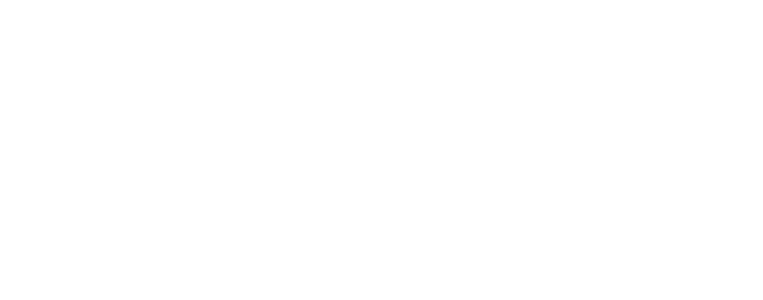
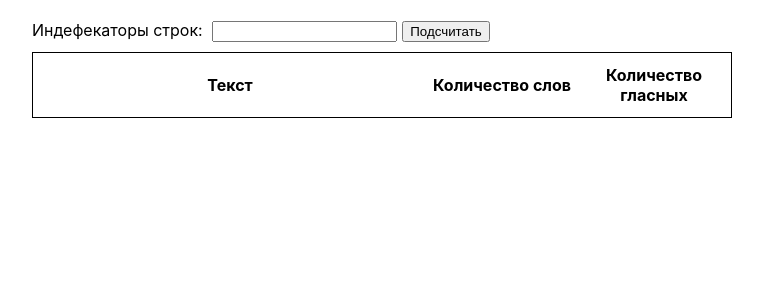
Before and after one commit to Evgeniy638/text-analyser, a React (Create React App) app: page / in a window 1280 px wide. Shown: the top 300 px of the page, without its empty margins (258-1021 px from the left). Built offline with nearby package versions, Linux system fonts and the light colour scheme.

Commit message:
made up a template

```diff
--- a/src/App.css
+++ b/src/App.css
@@ -1,39 +1,58 @@
 .App {
-  text-align: center;
+    padding: 0 5px;
+    margin: 10px 0;
+    width: 100%;
+    box-sizing: border-box;
 }
 
-.App-logo {
-  height: 40vmin;
-  pointer-events: none;
+.input-container {
+    margin-bottom: 10px;
 }
 
-@media (prefers-reduced-motion: no-preference) {
-  .App-logo {
-    animation: App-logo-float infinite 3s ease-in-out;
-  }
+.input-container__label {
+    margin-right: 5px;
 }
 
-.App-header {
-  min-height: 100vh;
-  display: flex;
-  flex-direction: column;
-  align-items: center;
-  justify-content: center;
-  font-size: calc(10px + 2vmin);
+.input-container__label-text {
+    margin-right: 5px;
 }
 
-.App-link {
-  color: rgb(112, 76, 182);
+.table {
+    width: 100%;
+    box-sizing: border-box;
+    border: 1px solid black;
 }
 
-@keyframes App-logo-float {
-  0% {
-    transform: translateY(0);
-  }
-  50% {
-    transform: translateY(10px);
-  }
-  100% {
-    transform: translateY(0px);
-  }
+.table__element_desktop {
+    display: none;
 }
+
+.table__text-cell {
+    min-width: 150px;
+}
+
+.table__number-cell {
+    width: 150px;
+    text-align: center;
+}
+
+.table__td {
+    padding: 10px 5px;
+    box-sizing: border-box;
+}
+
+@media (min-width: 768px) {
+    .App {
+        padding: 0;
+        margin: 20px auto;
+        width: 700px;
+    }
+
+    .table__element_mobile {
+        display: none;
+    }
+
+    .table__element_desktop {
+        display: initial;
+    }
+}
--- a/src/App.tsx
+++ b/src/App.tsx
@@ -1,15 +1,54 @@
 import React from 'react';
 import './App.css';
+import { useAppDispatch } from './hooks/useAppDispatch';
+import { useAppSelector } from './hooks/useAppSelector';
+import { actionCreators } from './store/action-creators';
+import { selectors } from './store/selectors';
 
 function App() {
+    const indefecators = useAppSelector(selectors.getIndefecators);
+    const arrSavedText = useAppSelector(selectors.getSavedText);
+
+    const dispatch = useAppDispatch();
+
+    const onChange: React.ChangeEventHandler<HTMLInputElement> = (e) => {
+        dispatch(actionCreators.changeIndefecators(e.target.value));
+    }
+
     return (
         <div className="App">
-            <div>
-                <label>
-                    {/* Индефекаторы строк:
-                    <input value={} onChange={} /> */}
+            <div className="input-container">
+                <label className="input-container__label">
+                    <span className="input-container__label-text">Индефекаторы строк: </span>
+                    <input value={indefecators} onChange={onChange} />
                 </label>
+                <button>Подсчитать</button>
             </div>
+
+            <table className="table">
+                <tbody>
+                    <tr>
+                        <th className="table__td table__text-cell">Текст</th>
+                        <th className="table__td table__number-cell">
+                            <span className="table__element table__element_mobile">Кол. слов</span>
+                            <span className="table__element table__element_desktop">Количество слов</span>
+                        </th>
+                        <th className="table__td table__number-cell">
+                            <span className="table__element table__element_mobile">Кол. гласных</span>
+                            <span className="table__element table__element_desktop">Количество гласных</span>
+                        </th>
+                    </tr>
+                    {
+                        arrSavedText.map(savedText => (
+                            <tr>
+                                <td className="table__td table__text-cell">{savedText.text}</td>
+                                <td className="table__td table__number-cell">{savedText.numberWord}</td>
+                                <td className="table__td table__number-cell">{savedText.numberVowels}</td>
+                            </tr>
+                        ))
+                    }
+                </tbody>
+            </table>
         </div>
     );
 }
--- a/src/store/index.ts
+++ b/src/store/index.ts
@@ -1,5 +1,5 @@
 import { reducerApp } from './reducers/reducerApp';
-import { configureStore, ThunkAction, Action, createStore } from '@reduxjs/toolkit';
+import { ThunkAction, Action, createStore } from '@reduxjs/toolkit';
 
 export const store = createStore(reducerApp);
 
```
Also changed, not shown: 1 other file (tests, documents, lock files or other folders).
